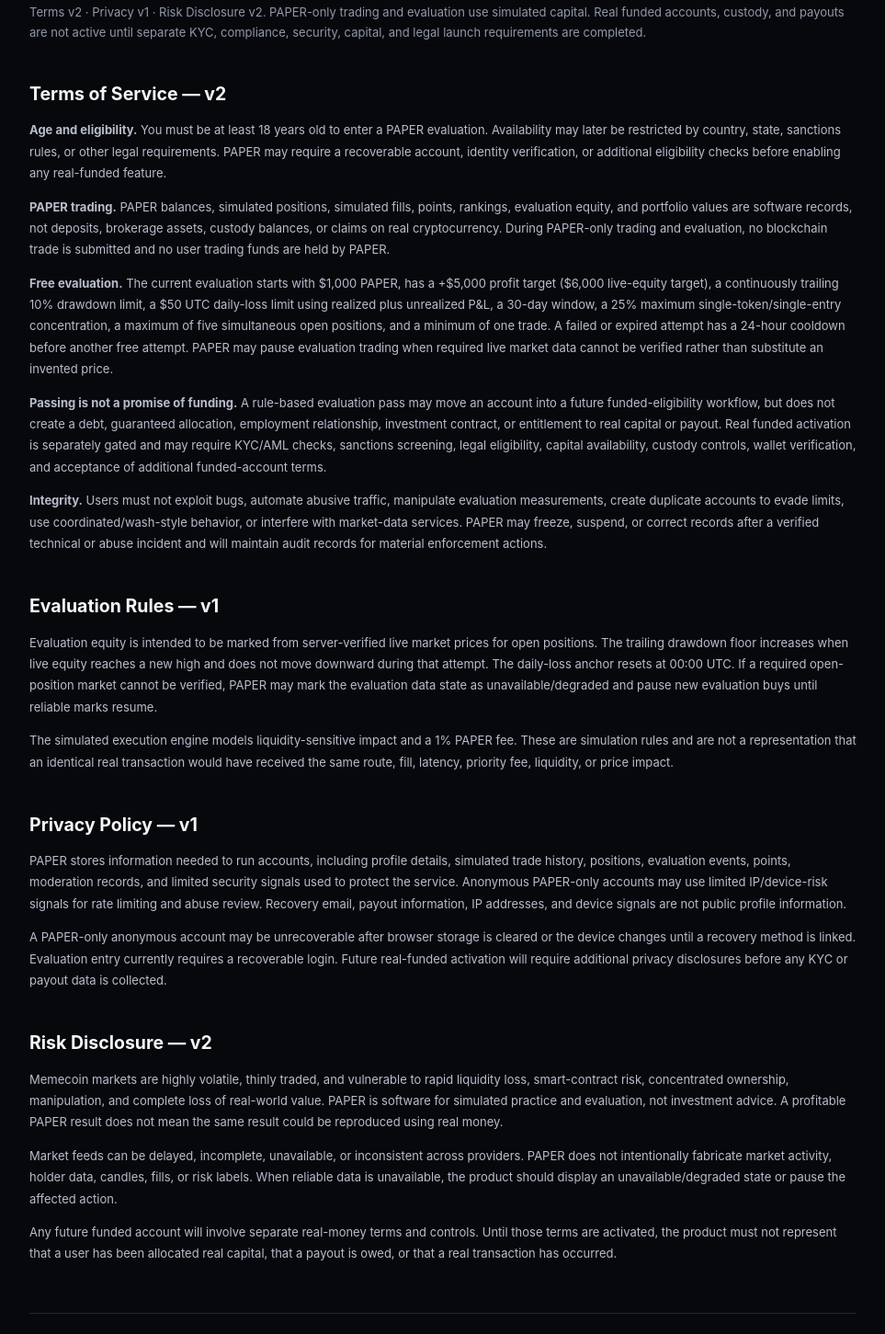
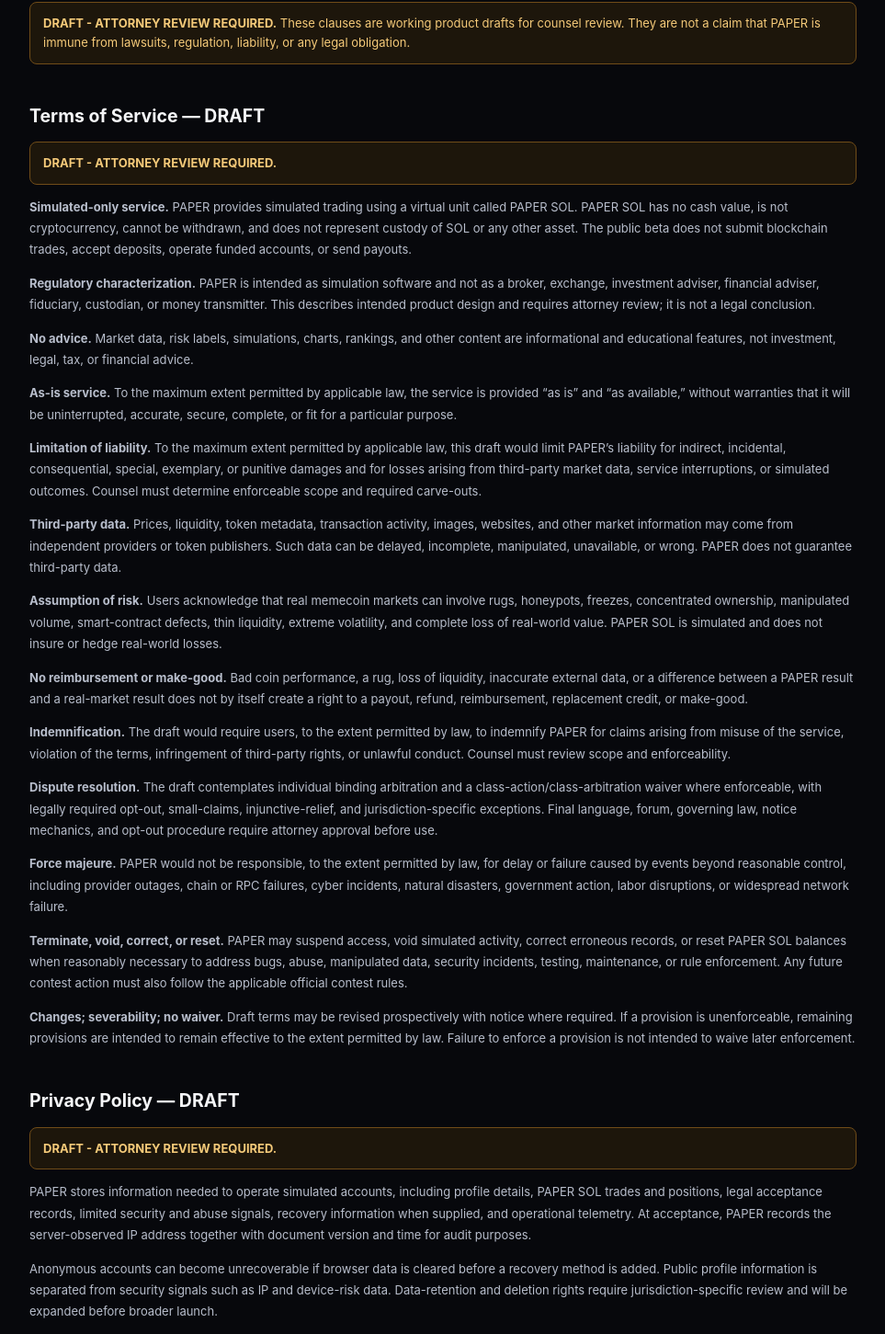
Before and after one commit to arabisbetter/memecoin-paper-terminal, a Next.js app: page /legal in a window 1280 px wide. Shown: the part 140-1591 px from the top of the page at 92% size, without its empty margins (158-1121 px from the left). Built offline with nearby package versions, Linux system fonts and the light colour scheme; no server answers.

Commit message:
phase1: add attorney-review drafts and server-side acceptance audit

```diff
--- a/src/app/legal/page.tsx
+++ b/src/app/legal/page.tsx
@@ -1,36 +1,49 @@
 import Link from 'next/link'
 
 const body={color:'#b8becc',lineHeight:1.8} as const
+const draft={border:'1px solid #704c18',background:'#1d160b',color:'#f5ca79',padding:'12px 14px',borderRadius:8,lineHeight:1.6} as const
+
 export default function LegalPage(){
   return <main style={{minHeight:'100vh',background:'#07080c',color:'#f5f6f8',padding:'48px 20px',fontFamily:'Inter,ui-sans-serif,system-ui'}}><div style={{maxWidth:900,margin:'0 auto'}}>
     <Link href="/" style={{color:'#6f86ff',textDecoration:'none'}}>← Back to PAPER</Link>
     <h1 style={{fontSize:34,margin:'24px 0 8px'}}>PAPER Legal &amp; Risk Documents</h1>
-    <p style={{color:'#9198aa',lineHeight:1.7}}>Terms v2 · Privacy v1 · Risk Disclosure v2. PAPER-only trading and evaluation use simulated capital. Real funded accounts, custody, and payouts are not active until separate KYC, compliance, security, capital, and legal launch requirements are completed.</p>
+    <p style={draft}><b>DRAFT - ATTORNEY REVIEW REQUIRED.</b> These clauses are working product drafts for counsel review. They are not a claim that PAPER is immune from lawsuits, regulation, liability, or any legal obligation.</p>
 
-    <section id="terms" style={{marginTop:44}}><h2>Terms of Service — v2</h2>
-      <p style={body}><b>Age and eligibility.</b> You must be at least 18 years old to enter a PAPER evaluation. Availability may later be restricted by country, state, sanctions rules, or other legal requirements. PAPER may require a recoverable account, identity verification, or additional eligibility checks before enabling any real-funded feature.</p>
-      <p style={body}><b>PAPER trading.</b> PAPER balances, simulated positions, simulated fills, points, rankings, evaluation equity, and portfolio values are software records, not deposits, brokerage assets, custody balances, or claims on real cryptocurrency. During PAPER-only trading and evaluation, no blockchain trade is submitted and no user trading funds are held by PAPER.</p>
-      <p style={body}><b>Free evaluation.</b> The current evaluation starts with $1,000 PAPER, has a +$5,000 profit target ($6,000 live-equity target), a continuously trailing 10% drawdown limit, a $50 UTC daily-loss limit using realized plus unrealized P&amp;L, a 30-day window, a 25% maximum single-token/single-entry concentration, a maximum of five simultaneous open positions, and a minimum of one trade. A failed or expired attempt has a 24-hour cooldown before another free attempt. PAPER may pause evaluation trading when required live market data cannot be verified rather than substitute an invented price.</p>
-      <p style={body}><b>Passing is not a promise of funding.</b> A rule-based evaluation pass may move an account into a future funded-eligibility workflow, but does not create a debt, guaranteed allocation, employment relationship, investment contract, or entitlement to real capital or payout. Real funded activation is separately gated and may require KYC/AML checks, sanctions screening, legal eligibility, capital availability, custody controls, wallet verification, and acceptance of additional funded-account terms.</p>
-      <p style={body}><b>Integrity.</b> Users must not exploit bugs, automate abusive traffic, manipulate evaluation measurements, create duplicate accounts to evade limits, use coordinated/wash-style behavior, or interfere with market-data services. PAPER may freeze, suspend, or correct records after a verified technical or abuse incident and will maintain audit records for material enforcement actions.</p>
+    <section id="terms" style={{marginTop:44}}><h2>Terms of Service — DRAFT</h2>
+      <p style={draft}><b>DRAFT - ATTORNEY REVIEW REQUIRED.</b></p>
+      <p style={body}><b>Simulated-only service.</b> PAPER provides simulated trading using a virtual unit called PAPER SOL. PAPER SOL has no cash value, is not cryptocurrency, cannot be withdrawn, and does not represent custody of SOL or any other asset. The public beta does not submit blockchain trades, accept deposits, operate funded accounts, or send payouts.</p>
+      <p style={body}><b>Regulatory characterization.</b> PAPER is intended as simulation software and not as a broker, exchange, investment adviser, financial adviser, fiduciary, custodian, or money transmitter. This describes intended product design and requires attorney review; it is not a legal conclusion.</p>
+      <p style={body}><b>No advice.</b> Market data, risk labels, simulations, charts, rankings, and other content are informational and educational features, not investment, legal, tax, or financial advice.</p>
+      <p style={body}><b>As-is service.</b> To the maximum extent permitted by applicable law, the service is provided “as is” and “as available,” without warranties that it will be uninterrupted, accurate, secure, complete, or fit for a particular purpose.</p>
+      <p style={body}><b>Limitation of liability.</b> To the maximum extent permitted by applicable law, this draft would limit PAPER’s liability for indirect, incidental, consequential, special, exemplary, or punitive damages and for losses arising from third-party market data, service interruptions, or simulated outcomes. Counsel must determine enforceable scope and required carve-outs.</p>
+      <p style={body}><b>Third-party data.</b> Prices, liquidity, token metadata, transaction activity, images, websites, and other market information may come from independent providers or token publishers. Such data can be delayed, incomplete, manipulated, unavailable, or wrong. PAPER does not guarantee third-party data.</p>
+      <p style={body}><b>Assumption of risk.</b> Users acknowledge that real memecoin markets can involve rugs, honeypots, freezes, concentrated ownership, manipulated volume, smart-contract defects, thin liquidity, extreme volatility, and complete loss of real-world value. PAPER SOL is simulated and does not insure or hedge real-world losses.</p>
+      <p style={body}><b>No reimbursement or make-good.</b> Bad coin performance, a rug, loss of liquidity, inaccurate external data, or a difference between a PAPER result and a real-market result does not by itself create a right to a payout, refund, reimbursement, replacement credit, or make-good.</p>
+      <p style={body}><b>Indemnification.</b> The draft would require users, to the extent permitted by law, to indemnify PAPER for claims arising from misuse of the service, violation of the terms, infringement of third-party rights, or unlawful conduct. Counsel must review scope and enforceability.</p>
+      <p style={body}><b>Dispute resolution.</b> The draft contemplates individual binding arbitration and a class-action/class-arbitration waiver where enforceable, with legally required opt-out, small-claims, injunctive-relief, and jurisdiction-specific exceptions. Final language, forum, governing law, notice mechanics, and opt-out procedure require attorney approval before use.</p>
+      <p style={body}><b>Force majeure.</b> PAPER would not be responsible, to the extent permitted by law, for delay or failure caused by events beyond reasonable control, including provider outages, chain or RPC failures, cyber incidents, natural disasters, government action, labor disruptions, or widespread network failure.</p>
+      <p style={body}><b>Terminate, void, correct, or reset.</b> PAPER may suspend access, void simulated activity, correct erroneous records, or reset PAPER SOL balances when reasonably necessary to address bugs, abuse, manipulated data, security incidents, testing, maintenance, or rule enforcement. Any future contest action must also follow the applicable official contest rules.</p>
+      <p style={body}><b>Changes; severability; no waiver.</b> Draft terms may be revised prospectively with notice where required. If a provision is unenforceable, remaining provisions are intended to remain effective to the extent permitted by law. Failure to enforce a provision is not intended to waive later enforcement.</p>
     </section>
 
-    <section id="evaluation" style={{marginTop:44}}><h2>Evaluation Rules — v1</h2>
-      <p style={body}>Evaluation equity is intended to be marked from server-verified live market prices for open positions. The trailing drawdown floor increases when live equity reaches a new high and does not move downward during that attempt. The daily-loss anchor resets at 00:00 UTC. If a required open-position market cannot be verified, PAPER may mark the evaluation data state as unavailable/degraded and pause new evaluation buys until reliable marks resume.</p>
-      <p style={body}>The simulated execution engine models liquidity-sensitive impact and a 1% PAPER fee. These are simulation rules and are not a representation that an identical real transaction would have received the same route, fill, latency, priority fee, liquidity, or price impact.</p>
+    <section id="privacy" style={{marginTop:44}}><h2>Privacy Policy — DRAFT</h2>
+      <p style={draft}><b>DRAFT - ATTORNEY REVIEW REQUIRED.</b></p>
+      <p style={body}>PAPER stores information needed to operate simulated accounts, including profile details, PAPER SOL trades and positions, legal acceptance records, limited security and abuse signals, recovery information when supplied, and operational telemetry. At acceptance, PAPER records the server-observed IP address together with document version and time for audit purposes.</p>
+      <p style={body}>Anonymous accounts can become unrecoverable if browser data is cleared before a recovery method is added. Public profile information is separated from security signals such as IP and device-risk data. Data-retention and deletion rights require jurisdiction-specific review and will be expanded before broader launch.</p>
     </section>
 
-    <section id="privacy" style={{marginTop:44}}><h2>Privacy Policy — v1</h2>
-      <p style={body}>PAPER stores information needed to run accounts, including profile details, simulated trade history, positions, evaluation events, points, moderation records, and limited security signals used to protect the service. Anonymous PAPER-only accounts may use limited IP/device-risk signals for rate limiting and abuse review. Recovery email, payout information, IP addresses, and device signals are not public profile information.</p>
-      <p style={body}>A PAPER-only anonymous account may be unrecoverable after browser storage is cleared or the device changes until a recovery method is linked. Evaluation entry currently requires a recoverable login. Future real-funded activation will require additional privacy disclosures before any KYC or payout data is collected.</p>
+    <section id="risk" style={{marginTop:44}}><h2>Risk Disclosure — DRAFT</h2>
+      <p style={draft}><b>DRAFT - ATTORNEY REVIEW REQUIRED.</b></p>
+      <p style={body}>Solana memecoins are highly speculative and may be manipulated, frozen, unsellable, rugged, or become worthless. Smart-contract and token-program behavior can prevent or impair selling. Liquidity can disappear without warning.</p>
+      <p style={body}>PAPER uses external market and chain data that may be delayed, incomplete, unavailable, inconsistent, manipulated, or incorrect. A simulated fill is not evidence that a comparable real order could have been executed at the same price, size, latency, fee, route, or at all.</p>
+      <p style={body}>PAPER SOL has no monetary value. The public beta has no funded accounts, custody, real-money execution, prize distribution, or payout obligation. No real-market loss is reimbursed by PAPER.</p>
     </section>
 
-    <section id="risk" style={{marginTop:44}}><h2>Risk Disclosure — v2</h2>
-      <p style={body}>Memecoin markets are highly volatile, thinly traded, and vulnerable to rapid liquidity loss, smart-contract risk, concentrated ownership, manipulation, and complete loss of real-world value. PAPER is software for simulated practice and evaluation, not investment advice. A profitable PAPER result does not mean the same result could be reproduced using real money.</p>
-      <p style={body}>Market feeds can be delayed, incomplete, unavailable, or inconsistent across providers. PAPER does not intentionally fabricate market activity, holder data, candles, fills, or risk labels. When reliable data is unavailable, the product should display an unavailable/degraded state or pause the affected action.</p>
-      <p style={body}>Any future funded account will involve separate real-money terms and controls. Until those terms are activated, the product must not represent that a user has been allocated real capital, that a payout is owed, or that a real transaction has occurred.</p>
+    <section id="contest" style={{marginTop:44}}><h2>Contest Rules — DRAFT / DORMANT</h2>
+      <p style={draft}><b>DRAFT - ATTORNEY REVIEW REQUIRED.</b> No public prize contest is active. This section is a placeholder for future official rules and creates no prize entitlement.</p>
+      <p style={body}>If a future contest is activated, it is intended to use free entry, a fixed and capped SOL prize, a UTC weekly boundary, a 1,000 PAPER SOL weekly reset, a 20-trade minimum, ranking by percentage return, and server-side tie-breaks. Eligibility, geographic restrictions, taxes, dispute terms, sanctions or KYC requirements if legally required, and final prize mechanics must be approved by counsel before activation.</p>
     </section>
 
-    <div style={{marginTop:52,paddingTop:22,borderTop:'1px solid #222633',color:'#737b8c',fontSize:13}}>Real funded trading and payouts are feature-flagged off in the current public PAPER phase. Legal/compliance review remains unresolved and is a launch dependency for those features.</div>
+    <div style={{marginTop:52,paddingTop:22,borderTop:'1px solid #222633',color:'#8f97a8',fontSize:13}}>PAPER-only beta: Spot, Pulse, and Profile. Real-money trading, funded accounts, custody, prizes, and payouts are disabled.</div>
   </div></main>
 }
--- a/src/components/AppHeader.tsx
+++ b/src/components/AppHeader.tsx
@@ -86,7 +86,7 @@ export default function AppHeader({active}:{active:Active}){
   async function acceptLegal(){
     if(!supabase||!uid||!legalChecked)return
     setLegalSaving(true);setMessage('')
-    try{const {data,error}=await supabase.from('legal_acceptances').select('document_type,document_version').eq('user_id',uid);if(error)throw error;const existing=new Set(((data||[]) as LegalRow[]).map(r=>`${r.document_type}:${r.document_version}`));const rows=requiredLegal.filter(([type,version])=>!existing.has(`${type}:${version}`)).map(([document_type,document_version])=>({user_id:uid,document_type,document_version}));if(rows.length){const {error:insertError}=await supabase.from('legal_acceptances').insert(rows);if(insertError)throw insertError}setLegalAccepted(true)}catch(e){setMessage(e instanceof Error?e.message:'Could not record acceptance')}finally{setLegalSaving(false)}
+    try{const {data:{session}}=await supabase.auth.getSession();if(!session?.access_token)throw new Error('Session unavailable');const r=await fetch('/api/legal/accept',{method:'POST',headers:{Authorization:`Bearer ${session.access_token}`}});const body=await r.json().catch(()=>({}));if(!r.ok)throw new Error(body.error||'Could not record acceptance');setLegalAccepted(true)}catch(e){setMessage(e instanceof Error?e.message:'Could not record acceptance')}finally{setLegalSaving(false)}
   }
 
   const pfp=profile?.avatar_url||avatarPreview,accountError=!starting&&(!profile||!account)&&Boolean(message),cash=Number(account?.cash_usd||0),solEquivalent=solUsd>0?cash/solUsd:0,balanceText=starting?'Starting…':account?`${cash.toFixed(2)} PAPER SOL`:'—'
@@ -95,6 +95,6 @@ export default function AppHeader({active}:{active:Active}){
     <header className="ax-header final-header master-header"><Link href="/" className="ax-logo"><span className="ax-mark">P</span><span>APER</span></Link><nav className="master-nav" aria-label="Primary navigation"><Link className={currentActive==='spot'?'active':''} href="/spot">Spot</Link><Link className={currentActive==='pulse'?'active':''} href="/pulse">Pulse</Link><FeedbackButton/></nav><HeaderSearch/><div className="ax-header-spacer"/><div className="header-viewer-pill" title={`Unique PAPER viewers active in the last ${viewerStats.windowMinutes} minutes`}><Eye size={12}/><b>{viewerStats.ready?viewerStats.total.toLocaleString():'—'}</b><span>viewers</span></div><div className={'ax-balance-pill '+(accountError?'account-error-pill':'')} title={accountError?message:solEquivalent?balanceText+' · ≈ '+solEquivalent.toFixed(3)+' SOL at current price':'PAPER buying power'}><span className="paper-cash-mark">$</span>{accountError?'ACCOUNT ERROR':balanceText}</div><Link href="/profile" className={'ax-profile-entry '+(currentActive==='profile'?'active':'')} aria-label="Profile">{pfp?<img src={pfp} alt="Profile"/>:<span className="profile-fallback">{profile?.avatar_emoji||'◢'}</span>}<span className="profile-entry-copy"><b>{profile?.username||'Profile'}</b><small>Profile</small></span></Link></header>
     {accountError&&<div className="account-start-error"><b>PAPER account could not load.</b><span>{message}</span><button onClick={()=>location.reload()}>Retry</button></div>}
     {profile&&!profile.profile_completed&&<div className="onboard-backdrop"><div className="onboard-card"><div className="onboard-brand"><span className="ax-mark">P</span>APER</div><h1>Create your trader profile</h1><p>Choose a username and optional PFP. Your account starts with <b>1,000 PAPER SOL</b>. No crypto wallet is required to trade.</p><label className="pfp-upload"><div className="pfp-preview">{avatarPreview?<img src={avatarPreview} alt="PFP preview"/>:<span>◢</span>}</div><div><b>{avatarPreview?'Change PFP':'Add a PFP'}</b><small>PNG/JPG/WebP · max 2 MB · or keep default</small></div><input type="file" accept="image/png,image/jpeg,image/webp" onChange={e=>chooseImage(e.target.files?.[0])}/></label><label>Username<input autoFocus value={username} maxLength={24} placeholder="papertrader" onChange={e=>setUsername(e.target.value.replace(/\s+/g,'_'))}/></label><label>Display name <span>optional</span><input value={displayName} maxLength={40} placeholder="Paper Trader" onChange={e=>setDisplayName(e.target.value)}/></label>{message&&<div className="onboard-error">{message}</div>}<button onClick={()=>void finishOnboarding()} disabled={saving}>{saving?'Creating profile…':'Continue'}</button><small className="onboard-foot">PAPER trading only · no real funds connected</small></div></div>}
-    {profile?.profile_completed&&legalAccepted===false&&<div className="onboard-backdrop"><div className="onboard-card legal-gate"><div className="onboard-brand"><span className="ax-mark">P</span>APER</div><h1>Current PAPER terms</h1><p>PAPER uses real Solana market data for simulated PAPER SOL trading. Real-money trading, funded accounts, custody, prizes, and payouts are disabled in this beta.</p><div className="legal-links"><Link href="/legal#terms" target="_blank">Terms v2</Link><Link href="/legal#privacy" target="_blank">Privacy v1</Link><Link href="/legal#risk" target="_blank">Risk Disclosure</Link><Link href="/legal#contest" target="_blank">Contest Rules (dormant)</Link></div><label className="legal-check"><input type="checkbox" checked={legalChecked} onChange={e=>setLegalChecked(e.target.checked)}/><span>I am 18 or older and have read and accept the current Terms, Privacy Policy, and Risk Disclosure.</span></label>{message&&<div className="onboard-error">{message}</div>}<button disabled={!legalChecked||legalSaving} onClick={()=>void acceptLegal()}>{legalSaving?'Saving acceptance…':'Accept & enter PAPER'}</button><small className="onboard-foot">PAPER only — no real trade is submitted.</small></div></div>}
+    {profile?.profile_completed&&legalAccepted===false&&<div className="onboard-backdrop"><div className="onboard-card legal-gate"><div className="onboard-brand"><span className="ax-mark">P</span>APER</div><h1>Current PAPER terms</h1><p>PAPER uses real Solana market data for simulated PAPER SOL trading. Real-money trading, funded accounts, custody, prizes, and payouts are disabled in this beta.</p><div className="legal-links"><Link href="/legal#terms" target="_blank">Terms (DRAFT)</Link><Link href="/legal#privacy" target="_blank">Privacy (DRAFT)</Link><Link href="/legal#risk" target="_blank">Risk (DRAFT)</Link><Link href="/legal#contest" target="_blank">Contest Rules (DRAFT / dormant)</Link></div><label className="legal-check"><input type="checkbox" checked={legalChecked} onChange={e=>setLegalChecked(e.target.checked)}/><span>I am 18 or older and have read and accept the current Terms, Privacy Policy, and Risk Disclosure.</span></label>{message&&<div className="onboard-error">{message}</div>}<button disabled={!legalChecked||legalSaving} onClick={()=>void acceptLegal()}>{legalSaving?'Saving acceptance…':'Accept & enter PAPER'}</button><small className="onboard-foot">PAPER only — no real trade is submitted.</small></div></div>}
   </>
 }
```
Also changed, not shown: src/app/api/legal/accept/route.ts (added, +36 -0 lines), 1 other file (tests, documents, lock files or other folders).
